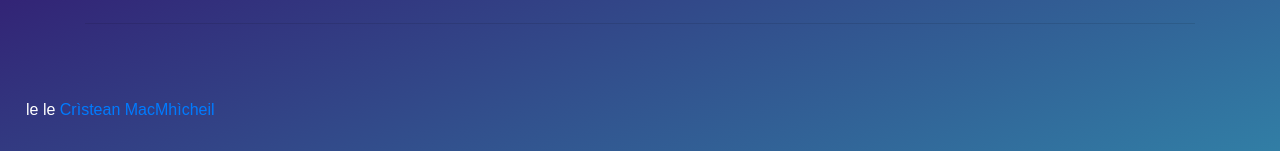
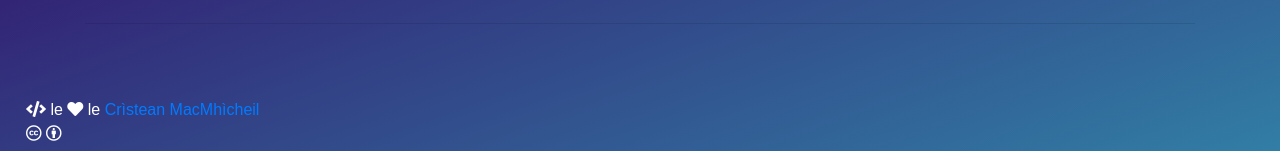
Before and after one commit to angeidheal/aimsir, a Jekyll site: the page built from index.html, in a window 1280 px wide. Shown: the part 1093-1244 px from the top of the page. Built offline with Jekyll 4.4.1, drawn with Linux system fonts in a browser that asks for light colours; nearby versions of some CDN libraries; a script that is not in the unit is left out.

Commit message:
Update header.html

```diff
--- a/_includes/header.html
+++ b/_includes/header.html
@@ -13,6 +13,9 @@
 <!-- Description for search engine use -->
 <meta itemprop="description" name="description" content="{% if page.description %}{{ page.description }}{% else %}{{ site.description }}{% endif %}" />
 
+<!-- Load Font Awesome -->
+<link rel="stylesheet" href="https://use.fontawesome.com/releases/v5.7.1/css/all.css" integrity="sha384-fnmOCqbTlWIlj8LyTjo7mOUStjsKC4pOpQbqyi7RrhN7udi9RwhKkMHpvLbHG9Sr" crossorigin="anonymous">
+
 <!-- Load Bootstrap CSS -->
 <link rel="stylesheet" href="https://stackpath.bootstrapcdn.com/bootstrap/4.2.1/css/bootstrap.min.css" integrity="sha384-GJzZqFGwb1QTTN6wy59ffF1BuGJpLSa9DkKMp0DgiMDm4iYMj70gZWKYbI706tWS" crossorigin="anonymous">
 
```
